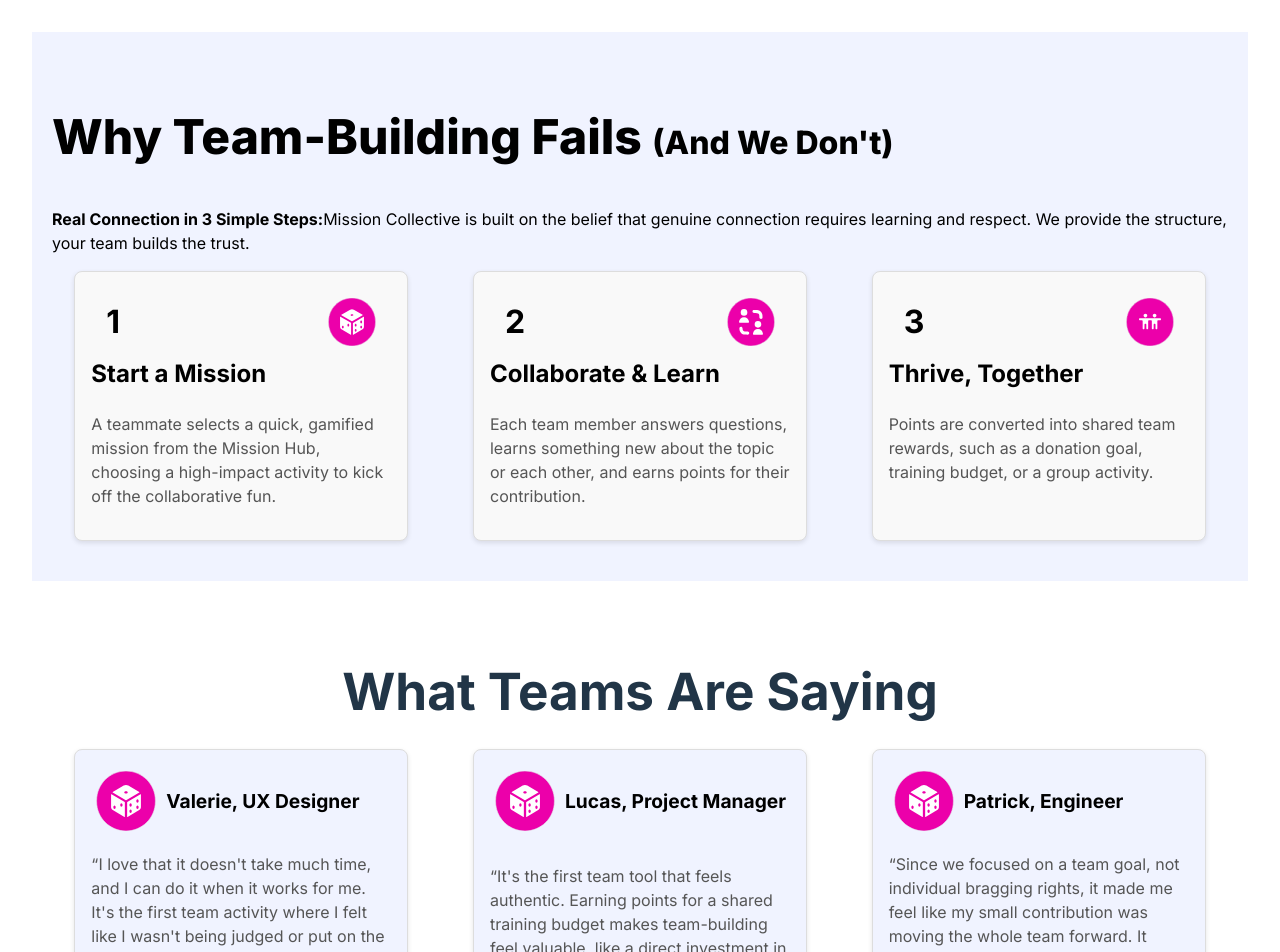
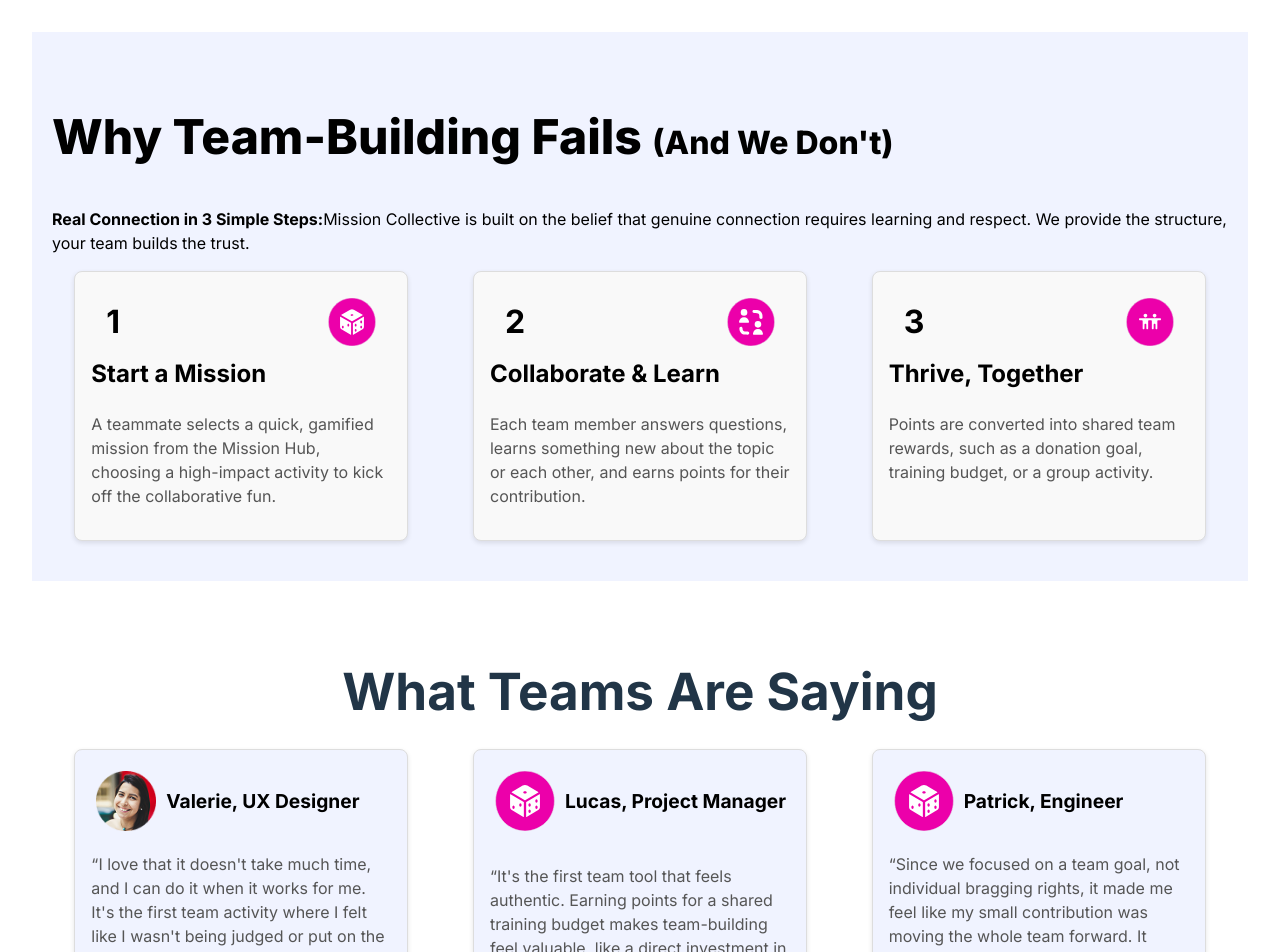
Before and after one commit to cherryontech/MissionCollective, a React (Vite) app: page / in a window 1280 px wide. Shown: the top 952 px of the page. Built offline with nearby package versions, Linux system fonts and the light colour scheme.

Commit message:
Add profile icon for homepage

```diff
--- a/src/Components/HomePage.jsx
+++ b/src/Components/HomePage.jsx
@@ -3,6 +3,7 @@
 import pinkLoop from "../assets/icons/pinkLoop.svg";
 import pinkPartner from "../assets/icons/pinkPartner.svg";
 import stars from "../assets/icons/stars.svg";
+import profileValerie from "../assets/profileValerie.png";
 
 export default function HomePage() {
   return (
@@ -66,7 +67,7 @@
         <div className="card-container">
           <div className="card">
             <div className="card-header-section5">
-              <img src={pinkDice} alt="pink dice icon" />
+              <img src={profileValerie} alt="Valerie's profile picture" />
               <span className="profile-title">Valerie, UX Designer</span>
             </div>
             <p>
```
Also changed, not shown: src/assets/profileValerie.png (added).
